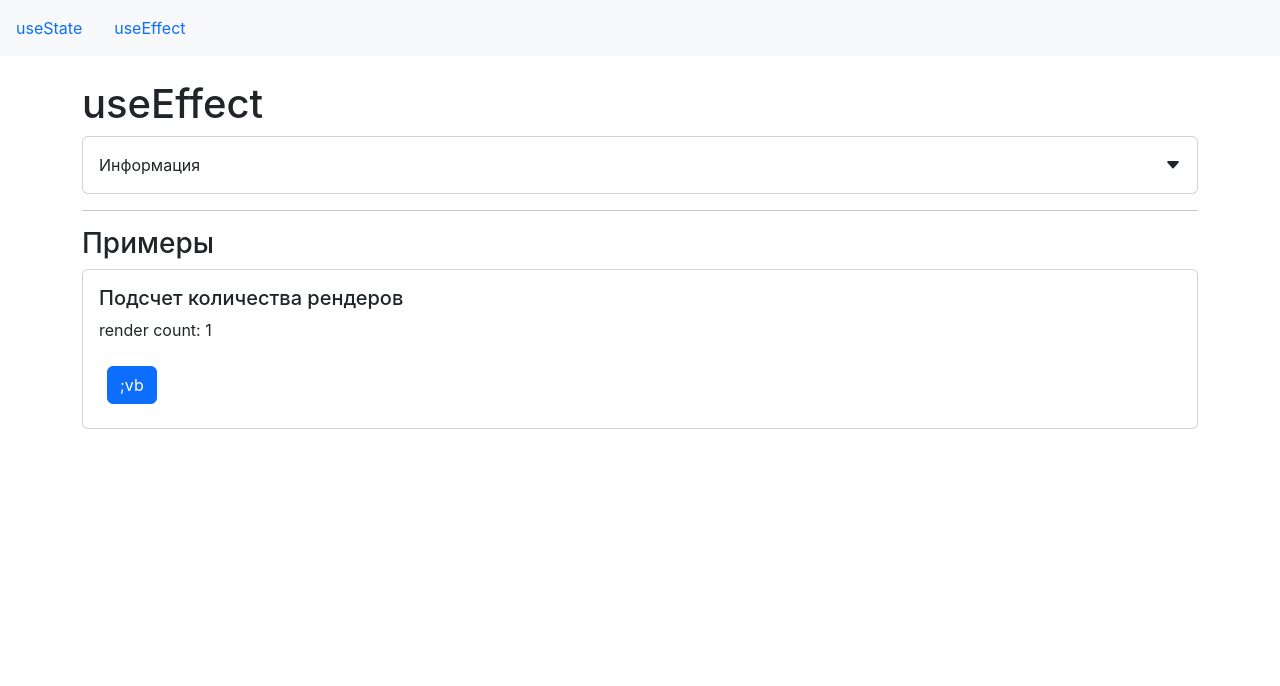
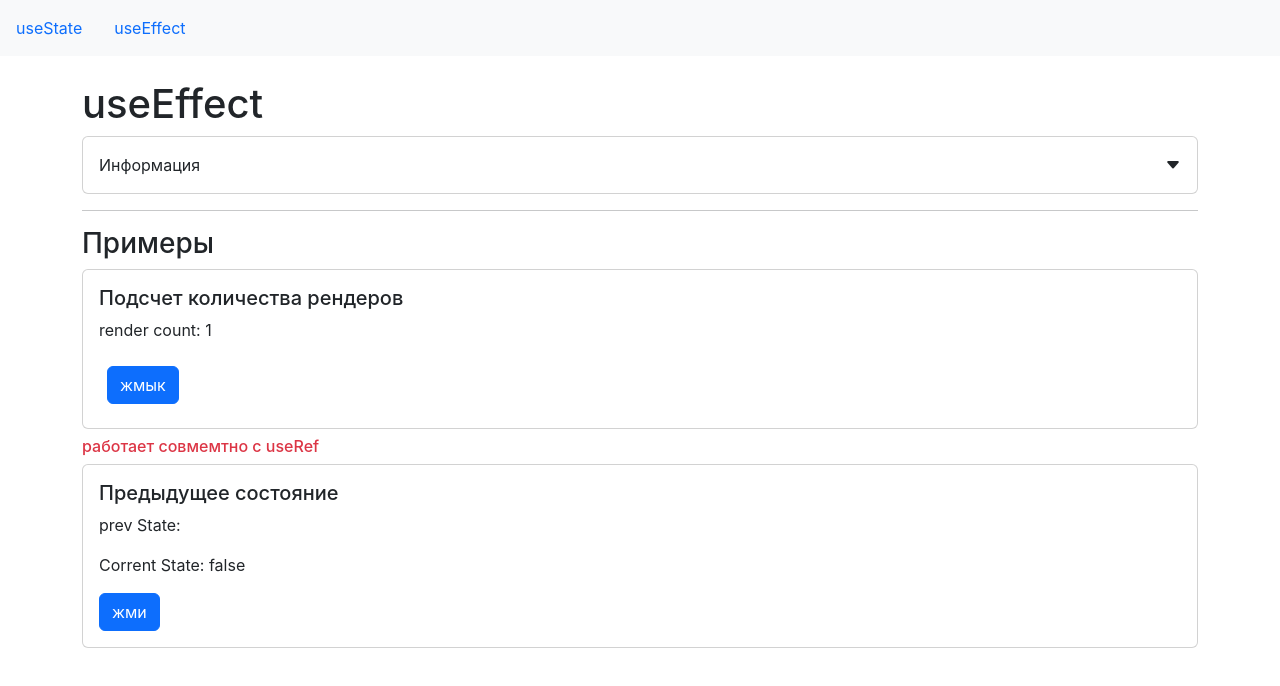
Before and after one commit to Art-San/02.Frontend-11.Advanced_hooks_and_basic_optimization, a React (Create React App) app: page /useEffect in a window 1280 px wide. Shown: the top 686 px of the page. Built offline with nearby package versions, Linux system fonts and the light colour scheme.

Commit message:
useState&useEffect

```diff
--- a/src/app/components/examples/useEffect/renderCount2.jsx
+++ b/src/app/components/examples/useEffect/renderCount2.jsx
@@ -15,7 +15,7 @@ const RenderCountExample2 = () => {
             <SmallTitle>Подсчет количества рендеров</SmallTitle>
             <p>render count: {renderCount}</p>
             <button className="btn btn-primary m-2" onClick={handleRender}>
-                ;vb
+                жмык
             </button>
         </CardWrapper>
     )
--- a/src/app/layouts/UseEffect.jsx
+++ b/src/app/layouts/UseEffect.jsx
@@ -5,6 +5,7 @@ import BlockQuote from '../components/common/BlockQuote'
 import Divider from '../components/common/Divider'
 import Subtitle from '../components/common/typografy/Subtitle'
 import RenderCountExample2 from '../components/examples/useEffect/renderCount2'
+import PrevStateExample from '../components/examples/useRef/prevState'
 
 const UseEffect = () => {
     return (
@@ -54,8 +55,8 @@ const UseEffect = () => {
             <div>
                 <Subtitle>Примеры</Subtitle>
                 <RenderCountExample2 />
-                {/* <PrevStateExample /> */}
-                {/* <ProgrammableActionsExample /> */}
+                <h6 className="text-danger">работает совмемтно с useRef</h6>
+                <PrevStateExample />
             </div>
         </>
     )
```
Also changed, not shown: src/app/components/examples/useRef/prevState.jsx (+0 -20 lines), src/app/components/examples/useRef/programmableActions.jsx (+0 -32 lines).
